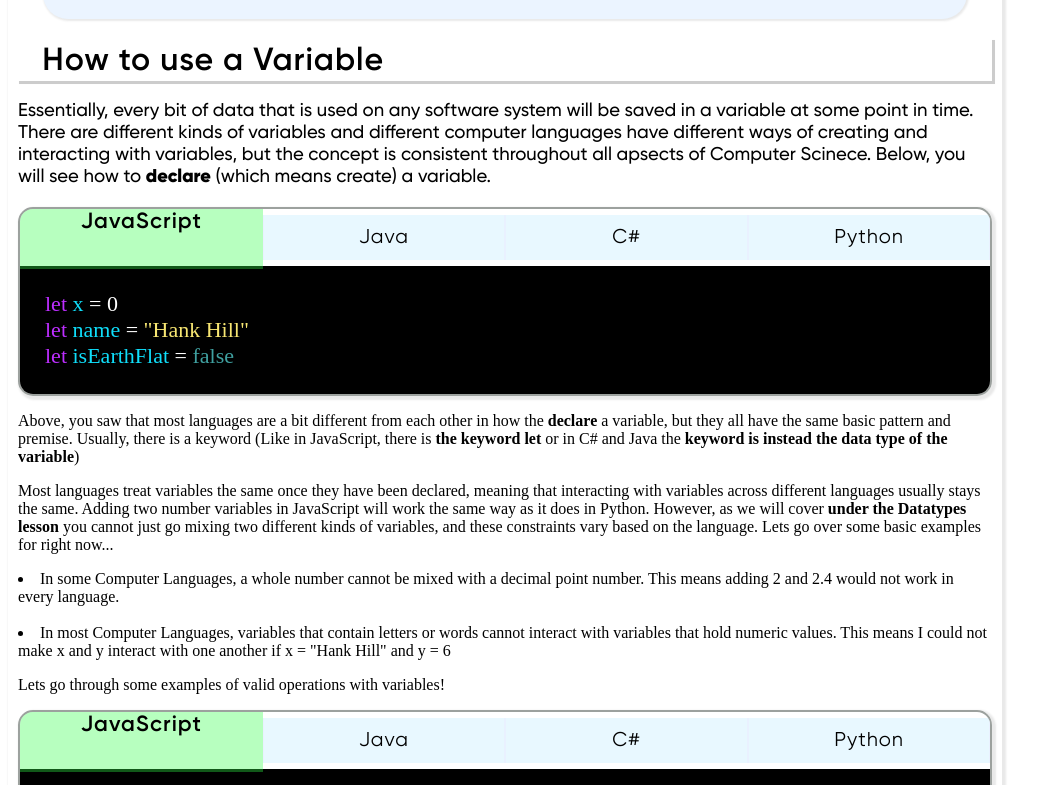
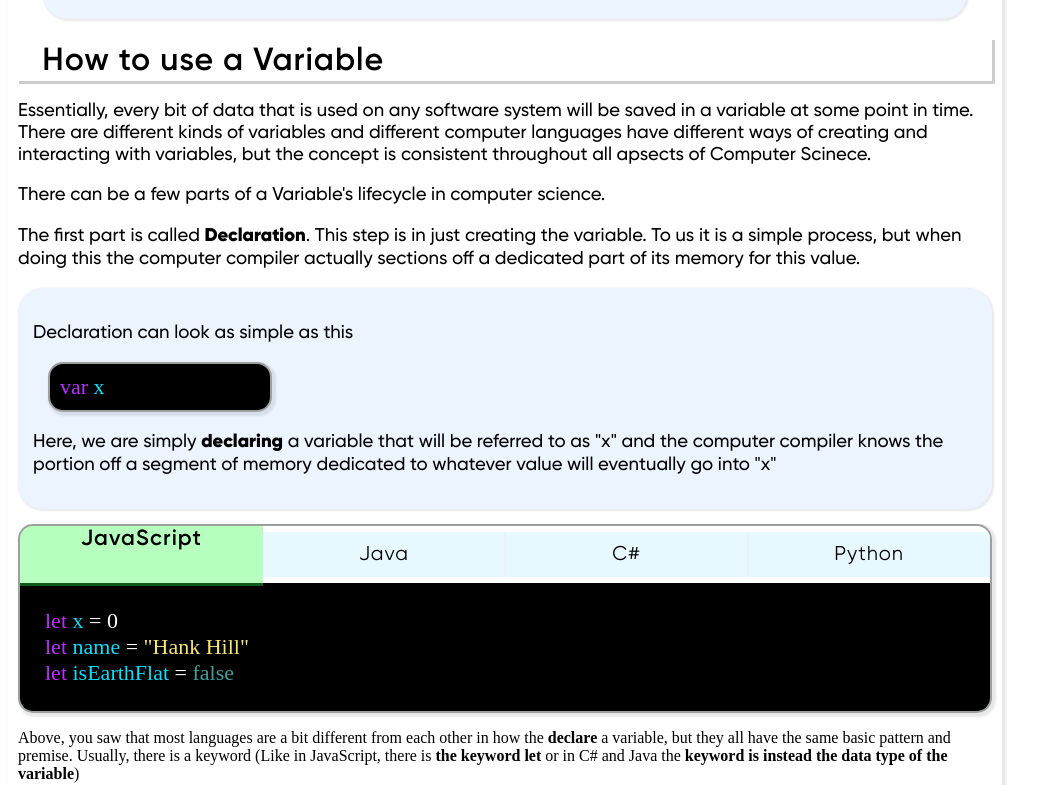
Before and after one commit to NLanese/the-codex, a Next.js app: page /concepts/basics/lessons/variables in a window 1280 px wide. Shown: the part 1041-1826 px from the top of the page, without its empty margins (0-1051 px from the left). Built offline with nearby package versions, Linux system fonts and the light colour scheme.

Commit message:
more lesson content and styling. Finalizing a style and 'voice'

```diff
--- a/pages/concepts/basics/lessons/variables.js
+++ b/pages/concepts/basics/lessons/variables.js
@@ -487,8 +487,28 @@ const VariablesLesson = ({}) => {
                     </div>
                     <div style={Styles.Fonts.lessonHeader}>How to use a Variable</div>
                     <p style={Styles.Fonts.basic}>
-                        Essentially, every bit of data that is used on any software system will be saved in a variable at some point in time. There are different kinds of variables and different computer languages have different ways of creating and interacting with variables, but the concept is consistent throughout all apsects of Computer Scinece. Below, you will see how to <strong>declare</strong> (which means create) a variable.
+                        Essentially, every bit of data that is used on any software system will be saved in a variable at some point in time. There are different kinds of variables and different computer languages have different ways of creating and interacting with variables, but the concept is consistent throughout all apsects of Computer Scinece.
                     </p>
+                    <p style={Styles.Fonts.basic}>
+                        There can be a few parts of a Variable's lifecycle in computer science.
+                    </p>
+                    <p style={Styles.Fonts.basic}>
+                        The first part is called <strong>Declaration</strong>. This step is in just creating the variable. To us it is a simple process, but when doing this the computer compiler actually sections off a dedicated part of its memory for this value.
+                    </p>
+                    <div style={Styles.Sections.importantNote}>
+                        <p style={Styles.Fonts.basic}>
+                            Declaration can look as simple as this
+                        </p>
+                        <div style={Styles.Sections.simpleLessonCode}>
+                            <p style={Styles.Code.code}>
+                            <span style={Styles.Code.keyword}>var </span>
+                            <span style={Styles.Code.var}>x </span>
+                            </p>
+                        </div>
+                        <p style={Styles.Fonts.basic}>
+                            Here, we are simply <strong>declaring</strong> a variable that will be referred to as "x" and the computer compiler knows the portion off a segment of memory dedicated to whatever value will eventually go into "x"
+                        </p>
+                    </div>
                 </div>
             )
         }
--- a/styles/styles.js
+++ b/styles/styles.js
@@ -89,6 +89,14 @@ const Styles = {
             paddingLeft: 25,
         },
 
+        simpleLessonCode: {
+            backgroundColor: "black",
+            margin: 15, padding: 10,
+            borderRadius: 15, border: "2px solid rgb(156, 161, 158)",
+            boxShadow:'2px 2px 2px 2px rgba(40, 40, 40, 0.1)',
+            width: 200, maxWidth: '80%'
+        },
+
         importantNote: {
             backgroundColor: "#ebf4ff",
             padding: 15, borderRadius: 25,
```
